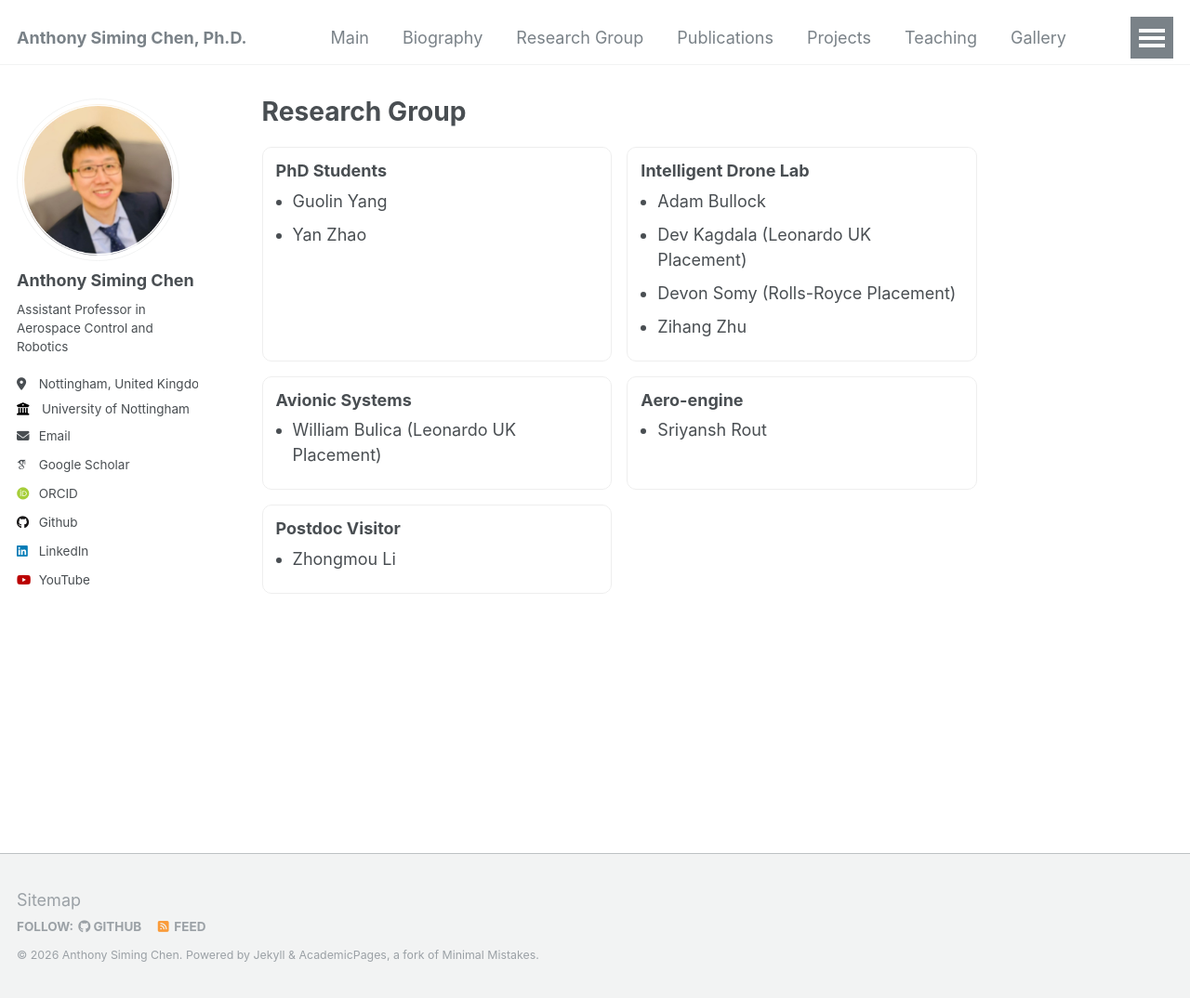
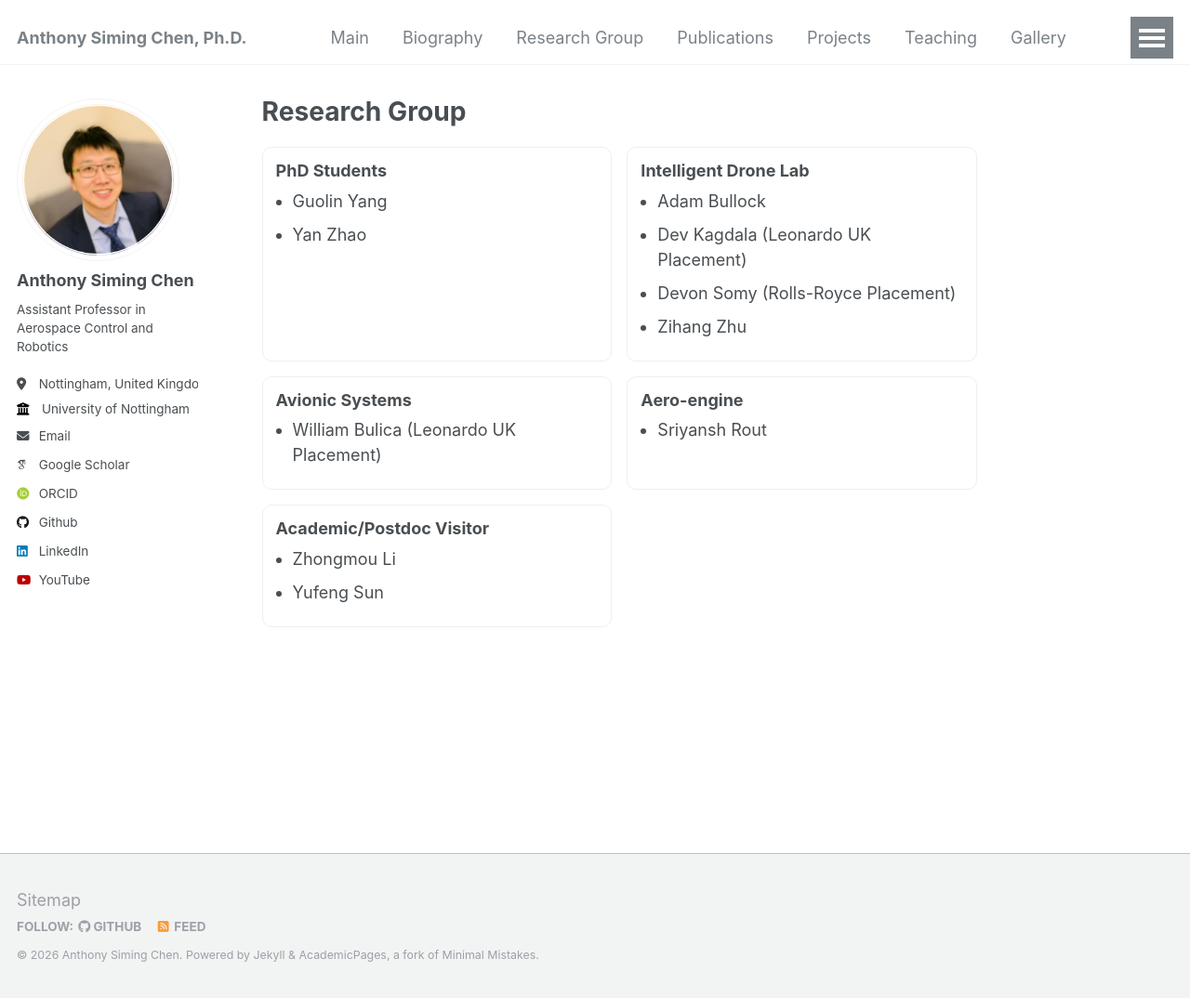
Before and after one commit to Anthony-S-Chen/Anthony-S-Chen.github.io, a Jekyll site: the page built from _pages/Group.md, in a window 1280 px wide and 1074 px high. Shown: the whole window at 93% size. Built offline with Jekyll 4.4.1, drawn with Linux system fonts in a browser that asks for light colours; some web fonts are replaced.

Commit message:
Update Group.md

```diff
--- a/_pages/Group.md
+++ b/_pages/Group.md
@@ -47,9 +47,10 @@ author_profile: true
   </div>
 
   <div class="group-card">
-    <h3>Postdoc Visitor</h3>
+    <h3>Academic/Postdoc Visitor</h3>
     <ul>
       <li>Zhongmou Li</li>
+      <li>Yufeng Sun</li>
     </ul>
   </div>
 
```
